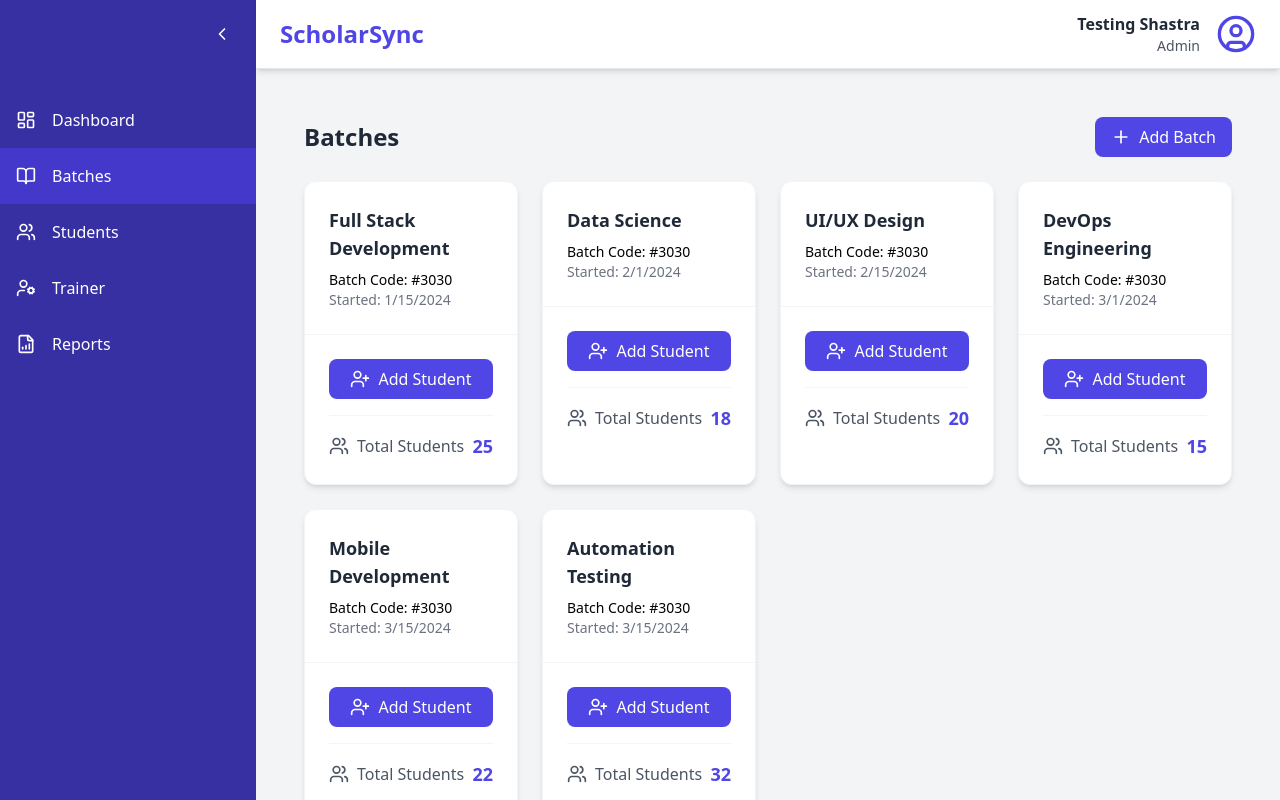
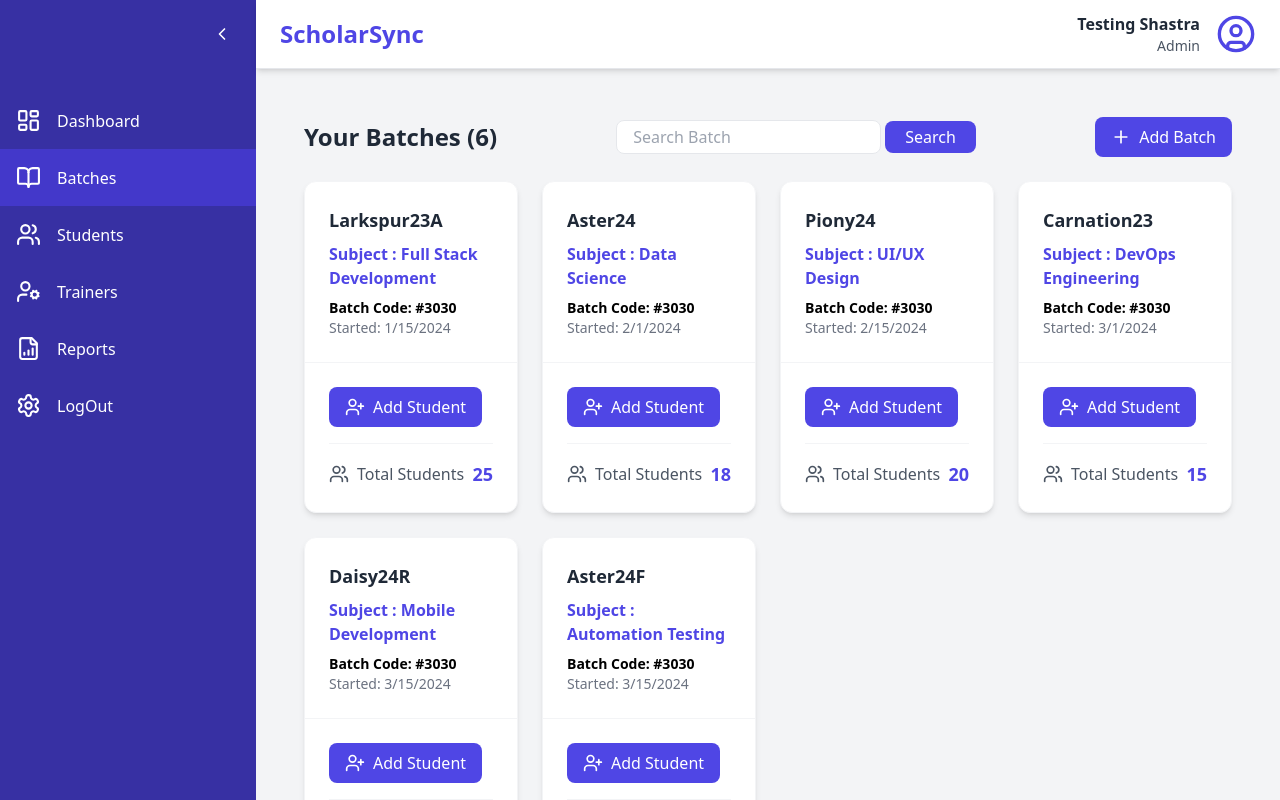
Before and after one commit to sumerishere/ScholarSync-frontend, a React (Vite) app: page /batches in a window 1280 px wide. Built offline with nearby package versions, Linux system fonts and the light colour scheme.

Commit message:
Aside component created, searching bar added, field added in batch btn

```diff
--- a/src/components/Aside-bar/AsideBar.jsx
+++ b/src/components/Aside-bar/AsideBar.jsx
@@ -1,30 +1,32 @@
 // import { useState } from 'react';
-import PropTypes from 'prop-types';
+import PropTypes from "prop-types";
 
-import { NavLink } from 'react-router-dom';
 import {
+  BookOpen,
+  ChevronLeft,
+  ChevronRight,
+  FileBarChart,
   LayoutDashboard,
+  Settings,
+  UserCog,
   Users,
-  BookOpen,
-  UserCog,
-  FileBarChart,
-  ChevronLeft,
-  ChevronRight
-} from 'lucide-react';
+} from "lucide-react";
+import { NavLink } from "react-router-dom";
 
 const AsideBar = ({ isCollapsed, setIsCollapsed }) => {
   const menuItems = [
-    { path: '/dashboard', icon: LayoutDashboard, label: 'Dashboard' },
-    { path: '/batches', icon: BookOpen, label: 'Batches' },
-    { path: '/students', icon: Users, label: 'Students' },
-    { path: '/trainer', icon: UserCog, label: 'Trainer' },
-    { path: '/reports', icon: FileBarChart, label: 'Reports' },
+    { path: "/dashboard", icon: LayoutDashboard, label: "Dashboard" },
+    { path: "/batches", icon: BookOpen, label: "Batches" },
+    { path: "/students", icon: Users, label: "Students" },
+    { path: "/trainer", icon: UserCog, label: "Trainers" },
+    { path: "/reports", icon: FileBarChart, label: "Reports" },
+    { path: "/logout", icon: Settings, label: "LogOut" },
   ];
 
   return (
     <aside
       className={`scholar-sidebar bg-indigo-800 text-white transition-all duration-300 ${
-        isCollapsed ? 'w-20' : 'w-64'
+        isCollapsed ? "w-20" : "w-64"
       }`}
     >
       <div className="scholar-sidebar-header flex justify-end p-4">
@@ -43,11 +45,11 @@ const AsideBar = ({ isCollapsed, setIsCollapsed }) => {
             to={item.path}
             className={({ isActive }) =>
               `scholar-nav-item flex items-center p-4 hover:bg-indigo-700 ${
-                isActive ? 'bg-indigo-700' : ''
+                isActive ? "bg-indigo-700" : ""
               }`
             }
           >
-            <item.icon size={20} />
+            <item.icon size={25} />
             {!isCollapsed && (
               <span className="ml-4 scholar-nav-label">{item.label}</span>
             )}
@@ -58,7 +60,6 @@ const AsideBar = ({ isCollapsed, setIsCollapsed }) => {
   );
 };
 
-
 // PropTypes validation
 AsideBar.propTypes = {
   isCollapsed: PropTypes.bool.isRequired,
--- a/src/components/Batches/Batches.jsx
+++ b/src/components/Batches/Batches.jsx
@@ -4,9 +4,10 @@ const Batches = () => {
   const [isModalOpen, setIsModalOpen] = useState(false);
   const [isStudentModalOpen, setIsStudentModalOpen] = useState(false);
 
-
   const [formData, setFormData] = useState({
     batchName: "",
+    subject: "",
+    trainerName: "",
     startDate: "",
   });
 
@@ -23,42 +24,48 @@ const Batches = () => {
   const batchesData = [
     {
       id: 1,
-      name: "Full Stack Development",
+      name: "Larkspur23A",
+      subject: "Full Stack Development",
       totalStudents: 25,
       startDate: "2024-01-15",
       batchCode: "#3030",
     },
     {
       id: 2,
-      name: "Data Science",
+      name: "Aster24",
+      subject: "Data Science",
       totalStudents: 18,
       startDate: "2024-02-01",
       batchCode: "#3030",
     },
     {
       id: 3,
-      name: "UI/UX Design",
+      name: "Piony24",
+      subject: "UI/UX Design",
       totalStudents: 20,
       startDate: "2024-02-15",
       batchCode: "#3030",
     },
     {
       id: 4,
-      name: "DevOps Engineering",
+      name: "Carnation23",
+      subject: "DevOps Engineering",
       totalStudents: 15,
       startDate: "2024-03-01",
       batchCode: "#3030",
     },
     {
       id: 5,
-      name: "Mobile Development",
+      name: "Daisy24R",
+      subject: "Mobile Development",
       totalStudents: 22,
       startDate: "2024-03-15",
       batchCode: "#3030",
     },
     {
       id: 6,
-      name: "Automation Testing",
+      name: "Aster24F",
+      subject: "Automation Testing",
       totalStudents: 32,
       startDate: "2024-03-15",
       batchCode: "#3030",
@@ -154,11 +161,54 @@ const Batches = () => {
     }
   };
 
+  //----------- mobile validation ---------------------//
+
+  const handleMobileChange = (e) => {
+    const { name, value } = e.target;
+    const numericValue = value.replace(/\D/g, "").slice(0, 10);
+
+    setStudentFormData((prevState) => ({
+      ...prevState,
+      [name]: numericValue,
+    }));
+  };
+
+  //------------- fees validation --------------//
+  const handleFeesChange = (e) => {
+    const { name, value } = e.target;
+
+    // Only accept and store numbers, completely ignore any other character
+    const numericValue = value
+      .split("")
+      .filter((char) => /[0-9]/.test(char))
+      .join("");
+
+    setStudentFormData((prevState) => ({
+      ...prevState,
+      [name]: numericValue,
+    }));
+  };
+
   return (
     <div className="scholar-batches p-6">
       {/* Header with Add Batch button */}
       <div className="mb-6 flex justify-between items-center">
-        <h2 className="text-2xl font-bold text-gray-800">Batches</h2>
+        <h2 className="text-2xl font-bold text-gray-800">
+          Your Batches ({batchesData.length})
+        </h2>
+        <div>
+          <input
+            className="w-half px-4 py-1 mr-1 border outline-none  rounded-lg focus:ring-1 focus:ring-indigo-400 focus:border-indigo-400"
+            type="text"
+            name=""
+            id=""
+            placeholder="Search Batch"
+          />
+
+          <button className="scholar-add-student-btn w-half bg-indigo-600 hover:bg-indigo-700 text-white py-1 px-5 rounded-lg transition-colors duration-200">
+            Search
+          </button>
+        </div>
         <button
           onClick={() => setIsModalOpen(true)}
           className="flex items-center gap-2 bg-indigo-600 hover:bg-indigo-700 text-white px-4 py-2 rounded-lg transition-colors duration-200"
@@ -179,7 +229,10 @@ const Batches = () => {
               <h3 className="text-lg font-semibold text-gray-800 mb-2">
                 {batch.name}
               </h3>
-              <p className="text-sm text-black-600">
+              <h4 className="text-md font-semibold text-indigo-600 text-gray-800 mb-2">
+                Subject : {batch.subject}
+              </h4>
+              <p className="text-sm font-semibold text-black-600">
                 Batch Code: {batch.batchCode}
               </p>
               <p className="text-sm text-gray-500">
@@ -190,8 +243,10 @@ const Batches = () => {
             {/* Card Body */}
             <div className="p-6 space-y-4">
               {/* Add Student Button */}
-              <button className="scholar-add-student-btn w-full flex items-center justify-center gap-2 bg-indigo-600 hover:bg-indigo-700 text-white py-2 px-4 rounded-lg transition-colors duration-200"
-              onClick={() => setIsStudentModalOpen(true)}>
+              <button
+                className="scholar-add-student-btn w-half flex items-center justify-center gap-2 bg-indigo-600 hover:bg-indigo-700 text-white py-2 px-4 rounded-lg transition-colors duration-200"
+                onClick={() => setIsStudentModalOpen(true)}
+              >
                 <UserPlus size={20} />
                 <span>Add Student</span>
               </button>
@@ -238,8 +293,47 @@ const Batches = () => {
                 <input
                   type="text"
                   id="batchName"
+                  placeholder="Enter batch name"
                   name="batchName"
                   value={formData.batchName}
+                  onChange={handleInputChange}
+                  className="w-full px-3 py-2 border border-gray-300 rounded-lg focus:ring-2 focus:ring-indigo-500 focus:border-indigo-500"
+                  required
+                />
+              </div>
+
+              <div>
+                <label
+                  htmlFor="startDate"
+                  className="block text-sm font-medium text-gray-700 mb-1"
+                >
+                  Subject
+                </label>
+                <input
+                  type="text"
+                  id="subject"
+                  placeholder="Enter subject"
+                  name="subject"
+                  value={formData.subject}
+                  onChange={handleInputChange}
+                  className="w-full px-3 py-2 border border-gray-300 rounded-lg focus:ring-2 focus:ring-indigo-500 focus:border-indigo-500"
+                  required
+                />
+              </div>
+
+              <div>
+                <label
+                  htmlFor="startDate"
+                  className="block text-sm font-medium text-gray-700 mb-1"
+                >
+                  Trainer Name
+                </label>
+                <input
+                  type="text"
+                  id="trainerName"
+                  placeholder="Enter Trainer Name"
+                  name="trainerName"
+                  value={formData.trainerName}
                   onChange={handleInputChange}
                   className="w-full px-3 py-2 border border-gray-300 rounded-lg focus:ring-2 focus:ring-indigo-500 focus:border-indigo-500"
                   required
@@ -276,7 +370,7 @@ const Batches = () => {
                   type="submit"
                   className="flex-1 px-4 py-2 bg-indigo-600 hover:bg-indigo-700 text-white rounded-lg transition-colors duration-200"
                 >
-                  Add Batch
+                  Add Batch 😊
                 </button>
               </div>
             </form>
@@ -312,6 +406,7 @@ const Batches = () => {
                   type="text"
                   id="studentName"
                   name="studentName"
+                  placeholder="Enter Name"
                   value={studentFormData.studentName}
                   onChange={handleStudentInputChange}
                   className="w-full px-3 py-2 border border-gray-300 rounded-lg focus:ring-2 focus:ring-indigo-500 focus:border-indigo-500"
@@ -329,9 +424,12 @@ const Batches = () => {
                 <input
                   type="tel"
                   id="mobileNumber"
+                  placeholder="Enter Mobile Number"
                   name="mobileNumber"
                   value={studentFormData.mobileNumber}
-                  onChange={handleStudentInputChange}
+                  pattern="[0-9]{10}"
+                  maxLength="10"
+                  onChange={handleMobileChange}
                   className="w-full px-3 py-2 border border-gray-300 rounded-lg focus:ring-2 focus:ring-indigo-500 focus:border-indigo-500"
                   required
                 />
@@ -347,6 +445,7 @@ const Batches = () => {
                 <input
                   type="email"
                   id="email"
+                  placeholder="Enter Email"
                   name="email"
                   value={studentFormData.email}
                   onChange={handleStudentInputChange}
@@ -365,6 +464,7 @@ const Batches = () => {
                 <textarea
                   id="address"
                   name="address"
+                  placeholder="Enter Address"
                   value={studentFormData.address}
                   onChange={handleStudentInputChange}
                   rows={3}
@@ -383,6 +483,7 @@ const Batches = () => {
                 <input
                   type="text"
                   id="qualification"
+                  placeholder="Enter Qualification"
                   name="qualification"
                   value={studentFormData.qualification}
                   onChange={handleStudentInputChange}
@@ -399,11 +500,12 @@ const Batches = () => {
                   Fees Paid
                 </label>
                 <input
-                  type="number"
+                  type="tel"
                   id="feesPaid"
+                  placeholder="Enter Fees"
                   name="feesPaid"
                   value={studentFormData.feesPaid}
-                  onChange={handleStudentInputChange}
+                  onChange={handleFeesChange}
                   className="w-full px-3 py-2 border border-gray-300 rounded-lg focus:ring-2 focus:ring-indigo-500 focus:border-indigo-500"
                   required
                 />
--- /dev/null
+++ b/src/components/Reports/Reports.jsx
@@ -0,0 +1,12 @@
+import "./Reports.css";
+
+
+const Reports = () => {
+  return (
+    <div>
+
+    </div>
+  );
+}
+
+export default Reports;
--- /dev/null
+++ b/src/components/SignUp/SignUp.jsx
@@ -0,0 +1,12 @@
+import "./SignUp.css";
+
+
+const SignUp = () => {
+  return (
+    <div>
+
+    </div>
+  );
+}
+
+export default SignUp;
--- /dev/null
+++ b/src/components/Trainers/Trainers.jsx
@@ -0,0 +1,12 @@
+import "./Trainers.css";
+
+const Trainers = () => {
+
+  return (
+    <div className="trainers-root">
+
+    </div>
+  );
+}
+
+export default Trainers;
```
Also changed, not shown: src/components/Reports/Reports.css (added), src/components/SignUp/SignUp.css (added), src/components/Trainers/Trainers.css (added).
